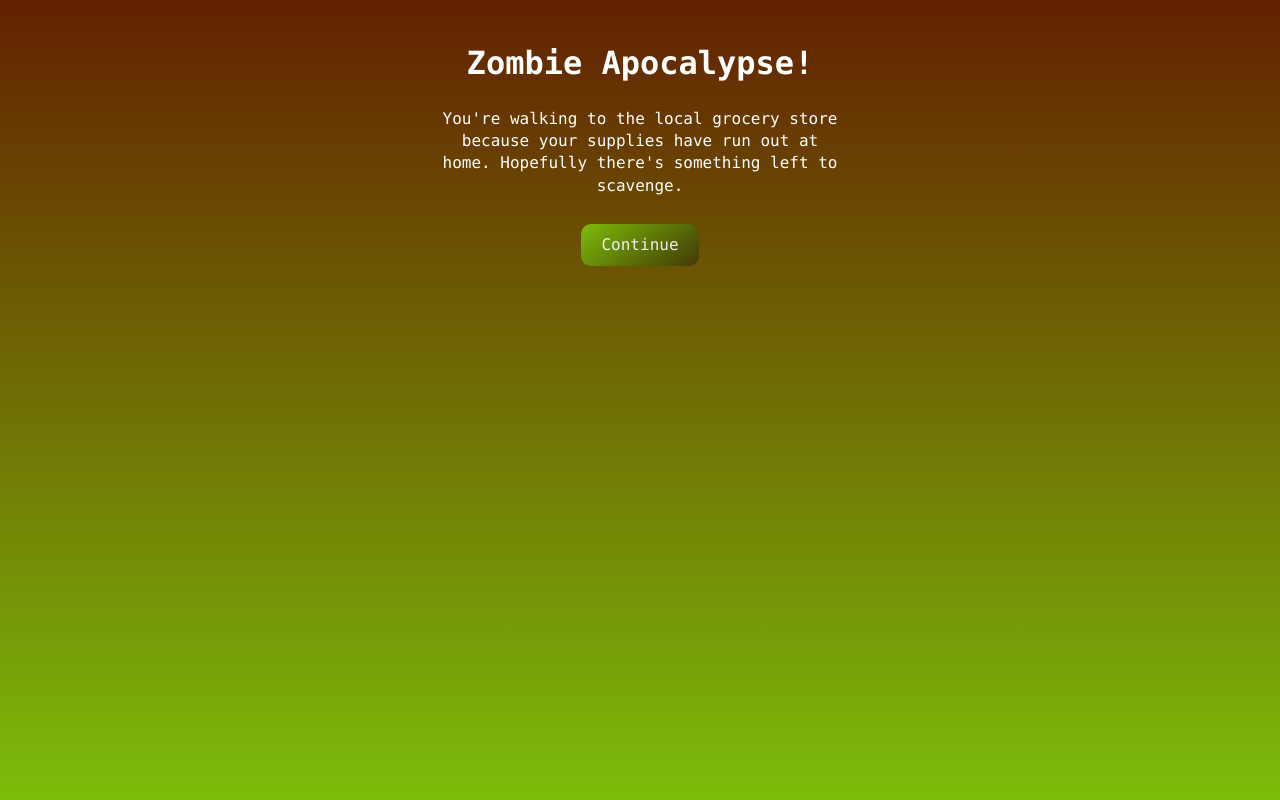
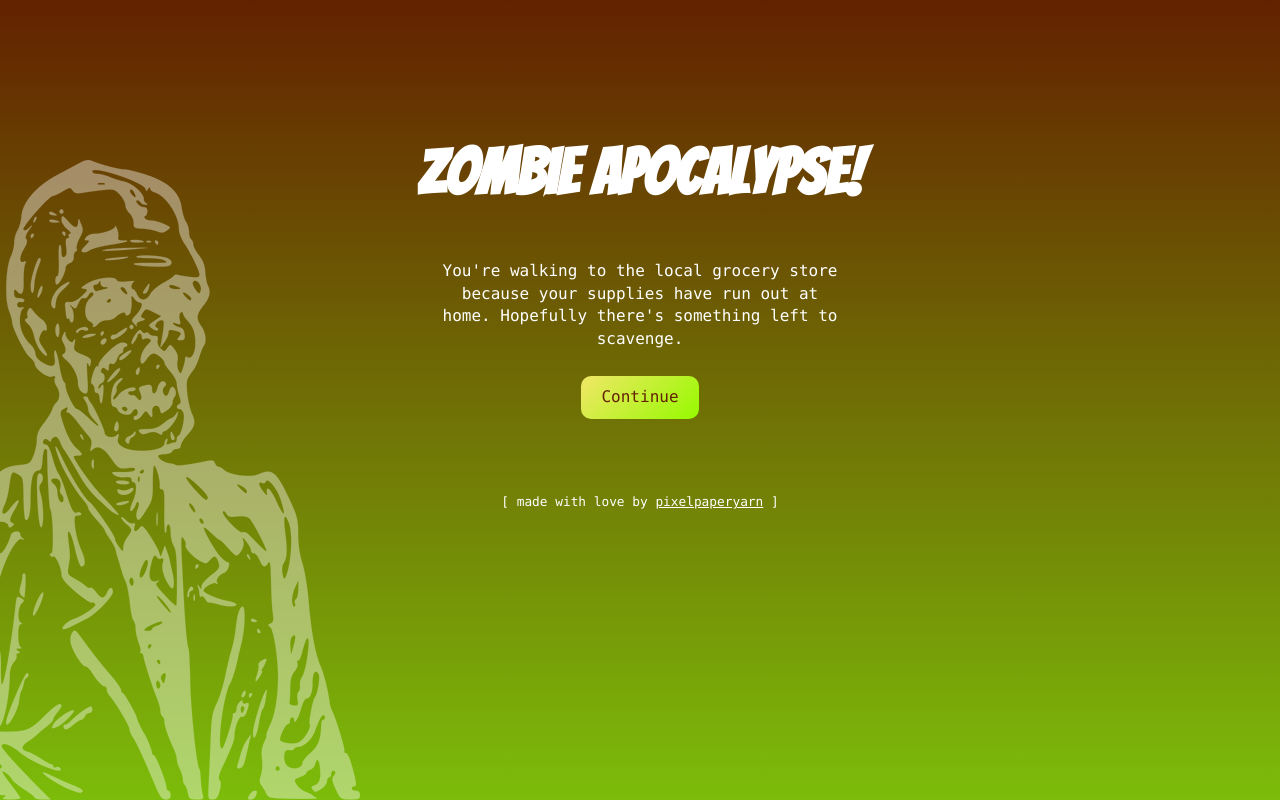
Before and after one commit to jenniferlynparsons/adventure, a plain HTML site: page index.html in a window 1280 px wide. Drawn offline with nearby package versions, Linux system fonts and the light colour scheme.

Commit message:
Added graphic and fixed up styling

```diff
--- a/index.html
+++ b/index.html
@@ -3,12 +3,16 @@
 <head>
 	<meta charset="utf-8">
 	<title>Zombie Apocalypse!</title>
+	<link rel="stylesheet" href="https://cdnjs.cloudflare.com/ajax/libs/normalize/4.2.0/normalize.min.css">
+	<link href='https://fonts.googleapis.com/css?family=Bangers' rel='stylesheet' type='text/css'>
 	<link rel="stylesheet" href="style.css" media="screen" title="no title" charset="utf-8">
 </head>
 <body>
+	<div id="background"></div>
 	<h1>Zombie Apocalypse!</h1>
 	<div id="gameframe">
 	</div>
+	<p id="credits">[ made with love by <a href="http://pixelpaperyarn.itch.io">pixelpaperyarn</a> ]</p>
 	<script type="text/javascript" src="script.js"></script>
 </body>
 </html>
--- a/script.js
+++ b/script.js
@@ -18,7 +18,7 @@ var reset = function(){
 };
 
 var zombieclick = function(){
-  gameframe.innerHTML = "<p>Oh no! Around the corner comes a zombie!</p><button id='weapon'>Grab a weapon!</button>";
+  gameframe.innerHTML = "<p>Oh no! You thought you were alone, but here comes a zombie!</p><button id='weapon'>Grab a weapon!</button>";
   document.getElementById('weapon').onclick = chooseweaponclick;
 };
 
--- a/style.css
+++ b/style.css
@@ -1,7 +1,5 @@
 body{
-  height: 100%;
   margin: 0;
-  padding: 20px;
   background-repeat: no-repeat;
   background-attachment: fixed;
   background-image: -webkit-linear-gradient(-90deg, rgba(99,33,0,1) 0, rgba(124,188,10,1) 100%);
@@ -14,6 +12,22 @@ body{
   text-overflow: ellipsis;
 }
 
+#background{
+  height: 100vh;
+  width: 100vw;
+  opacity: 0.4;
+  background: url(zombie-fff.png) no-repeat  -130px bottom;
+  position: fixed;
+  z-index: -1;
+}
+
+h1{
+  font-family: 'Bangers', cursive;
+  font-size: 4rem;
+  margin-top: 0;
+  padding-top: 10%;
+}
+
 button{
   display: inline-block;
   -webkit-box-sizing: content-box;
@@ -24,19 +38,33 @@ button{
   -webkit-border-radius: 10px;
   border-radius: 10px;
   font: normal 1rem/1.4 "Lucida Console", Monaco, monospace;
-  color: rgba(255,255,255,0.9);
-  background: -webkit-linear-gradient(-232.37deg, rgba(66,57,5,1) 0, rgba(124,188,10,1) 100%);
-  background: -moz-linear-gradient(322.37deg, rgba(66,57,5,1) 0, rgba(124,188,10,1) 100%);
-  background: linear-gradient(322.37deg, rgba(66,57,5,1) 0, rgba(124,188,10,1) 100%);
+  color:rgba(99,33,0,1);
+  background: rgba(241,231,103,1);
+  background: -moz-linear-gradient(-45deg, rgba(241,231,103,1) 0%, rgba(150,250,0,1) 100%);
+  background: -webkit-gradient(left top, right bottom, color-stop(0%, rgba(241,231,103,1)), color-stop(100%, rgba(150,250,0,1)));
+  background: -webkit-linear-gradient(-45deg, rgba(241,231,103,1) 0%, rgba(150,250,0,1) 100%);
+  background: -o-linear-gradient(-45deg, rgba(241,231,103,1) 0%, rgba(150,250,0,1) 100%);
+  background: -ms-linear-gradient(-45deg, rgba(241,231,103,1) 0%, rgba(150,250,0,1) 100%);
+  background: linear-gradient(135deg, rgba(241,231,103,1) 0%, rgba(150,250,0,1) 100%);
+  filter: progid:DXImageTransform.Microsoft.gradient( startColorstr='#f1e767', endColorstr='#96fa00', GradientType=1 );
 }
 
 #gameframe{
   width: 80%;
   max-width: 400px;
   margin: 0 auto;
-  height: 30px;
+  min-height: 200px;
 }
 
 #gameframe p{
   min-height: 100px;
 }
+
+#credits{
+  padding-top:20px;
+  font-size: .8rem;
+}
+
+#credits a{
+  color:#fff;
+}
```
Also changed, not shown: zombie-fff.png (added), zombie.png (added), 1 other file. Lines whose indentation alone changed are shown as unchanged.
